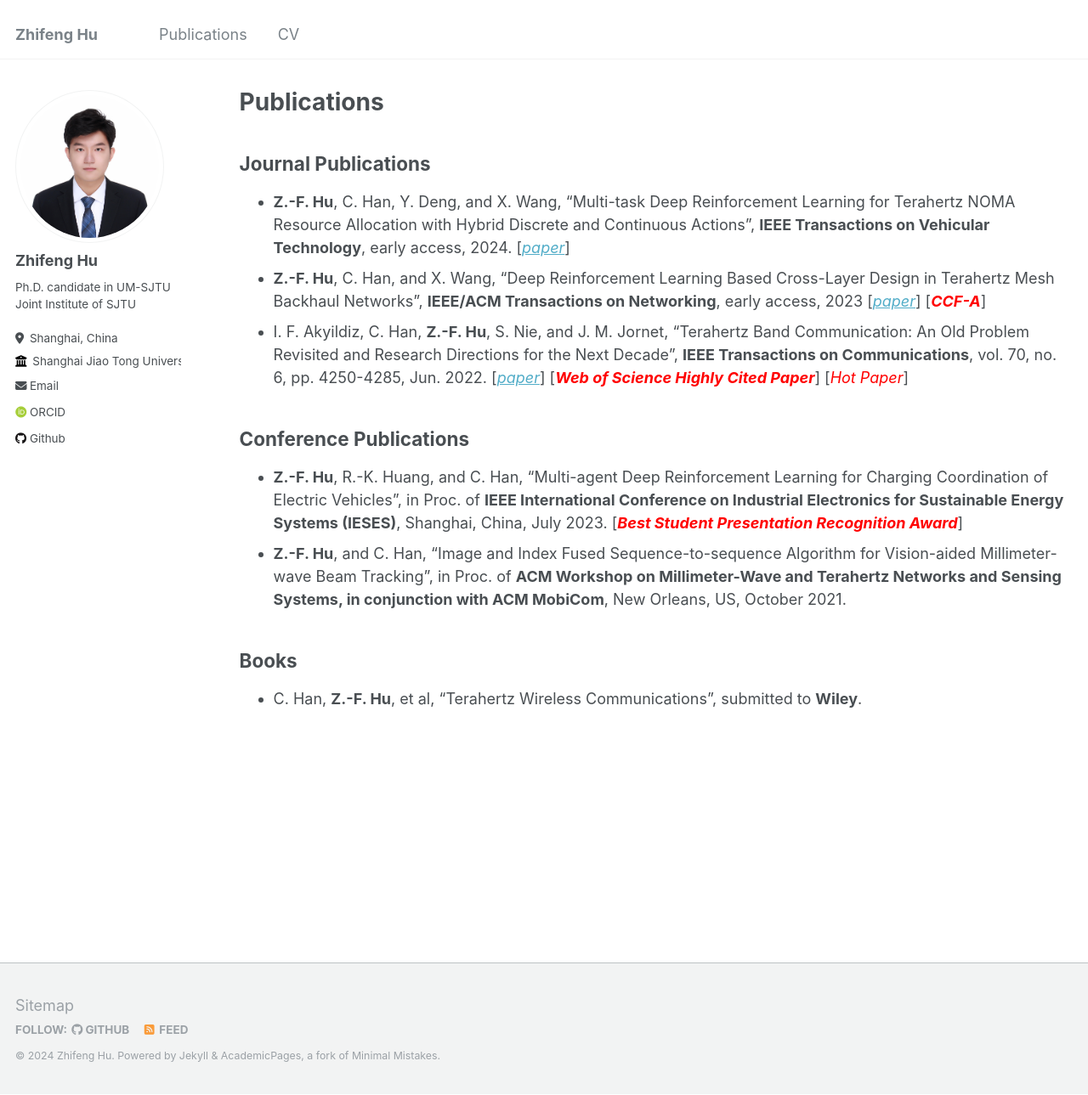
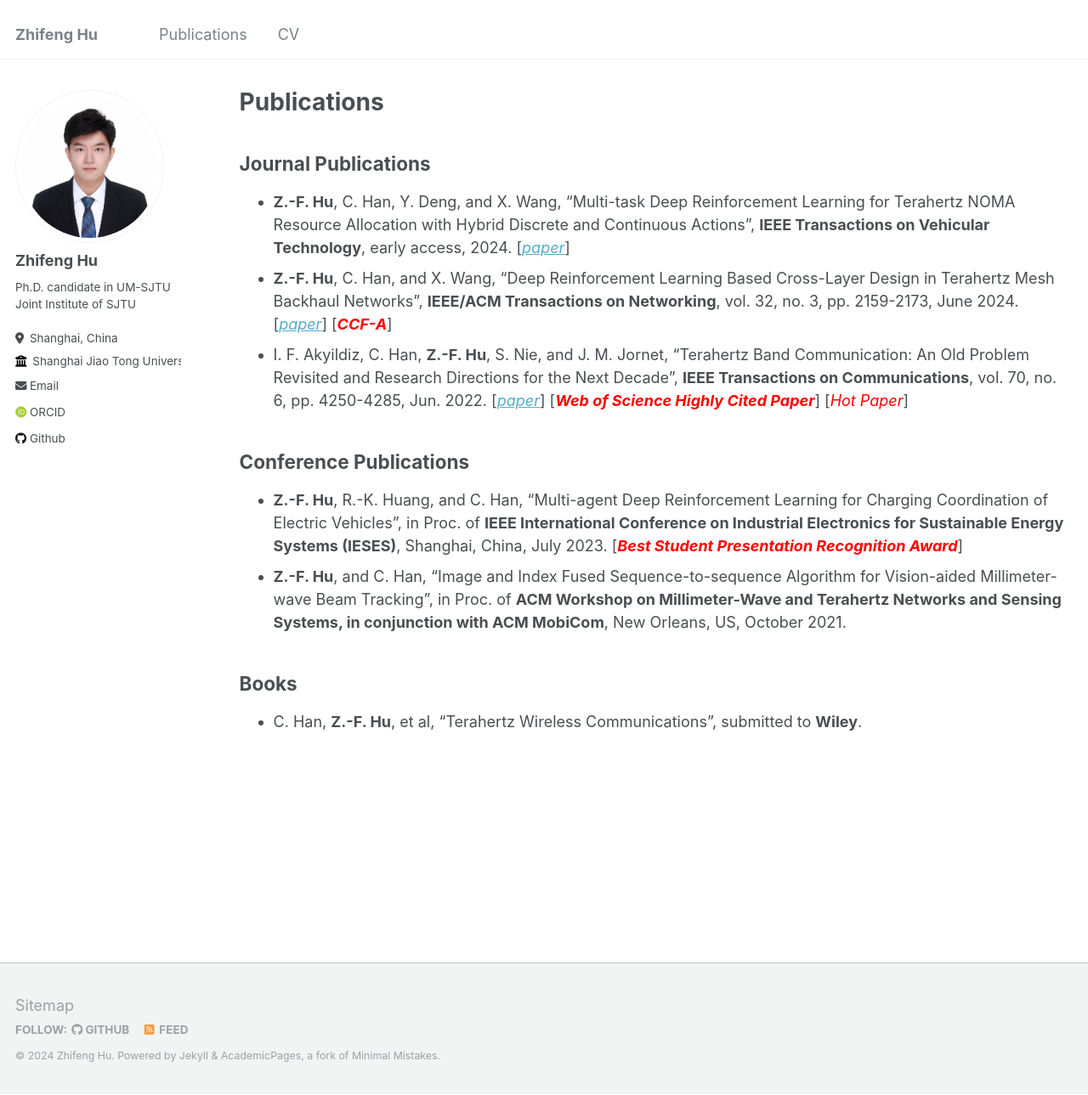
Before and after one commit to CantorHu/CantorHu.github.io, a Jekyll site: the page built from _pages/publications.md, in a window 1280 px wide and 1289 px high. Shown: the whole window at 85% size. Built offline with Jekyll 4.4.1, drawn with Linux system fonts in a browser that asks for light colours; some web fonts are replaced.

Commit message:
Update publications.md

```diff
--- a/_pages/publications.md
+++ b/_pages/publications.md
@@ -9,7 +9,7 @@ author_profile: true
 Journal Publications
 -----
 - **Z.-F. Hu**, C. Han, Y. Deng, and X. Wang, "Multi-task Deep Reinforcement Learning for Terahertz NOMA Resource Allocation with Hybrid Discrete and Continuous Actions", **IEEE Transactions on Vehicular Technology**, early access, 2024. [[*paper*](https://ieeexplore.ieee.org/document/10480465)]
-- **Z.-F. Hu**, C. Han, and X. Wang, "Deep Reinforcement Learning Based Cross-Layer Design in Terahertz Mesh Backhaul Networks", **IEEE/ACM Transactions on Networking**, early access, 2023 [[*paper*](https://ieeexplore.ieee.org/document/10364873)] [_**<font color='red'>CCF-A</font>**_]
+- **Z.-F. Hu**, C. Han, and X. Wang, "Deep Reinforcement Learning Based Cross-Layer Design in Terahertz Mesh Backhaul Networks", **IEEE/ACM Transactions on Networking**, vol. 32, no. 3, pp. 2159-2173, June 2024. [[*paper*](https://ieeexplore.ieee.org/document/10364873)] [_**<font color='red'>CCF-A</font>**_]
 - I. F. Akyildiz, C. Han, **Z.-F. Hu**, S. Nie, and J. M. Jornet, "Terahertz Band Communication: An Old Problem Revisited and Research Directions for the Next Decade", **IEEE Transactions on Communications**, vol. 70, no. 6, pp. 4250-4285, Jun. 2022. [[*paper*](https://ieeexplore.ieee.org/document/9766110)] [_**<font color='red'>Web of Science Highly Cited Paper</font>**_] [_<font color='red'>Hot Paper</font>_]
 
 Conference Publications
```
